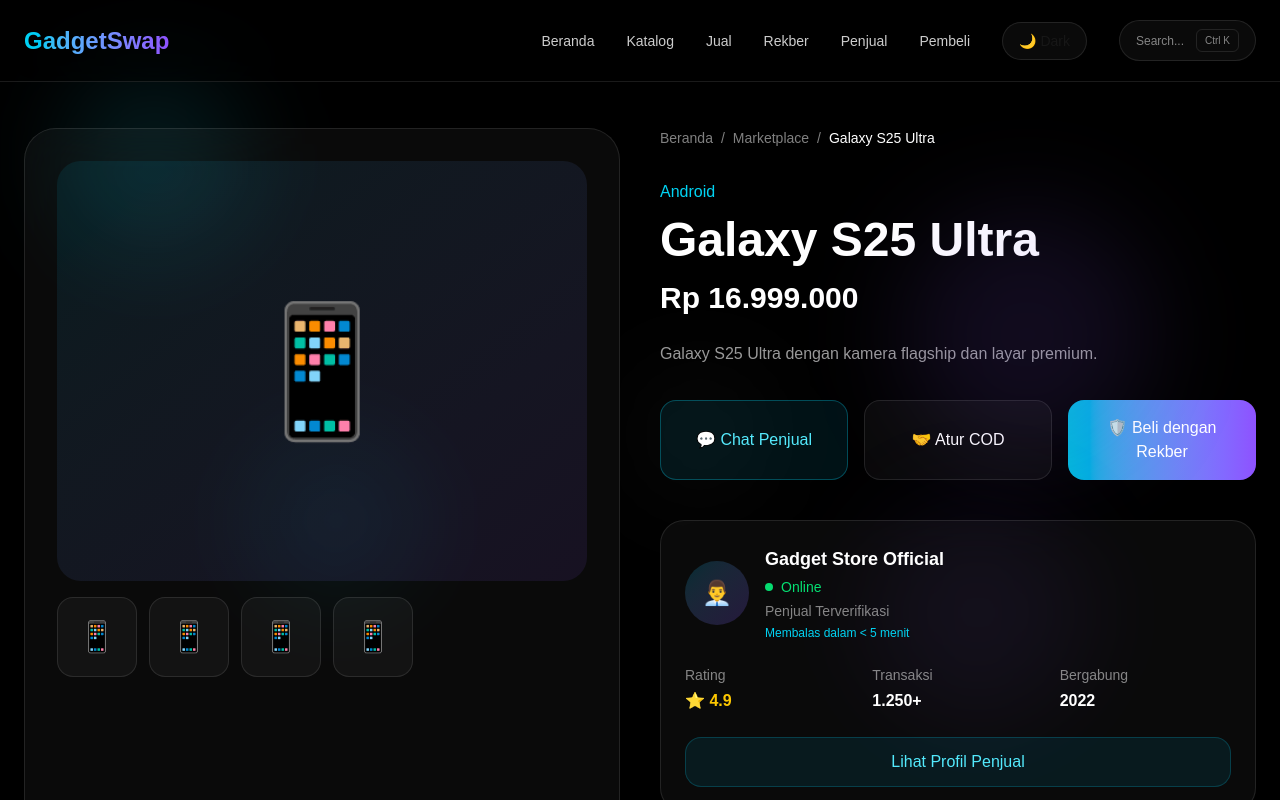
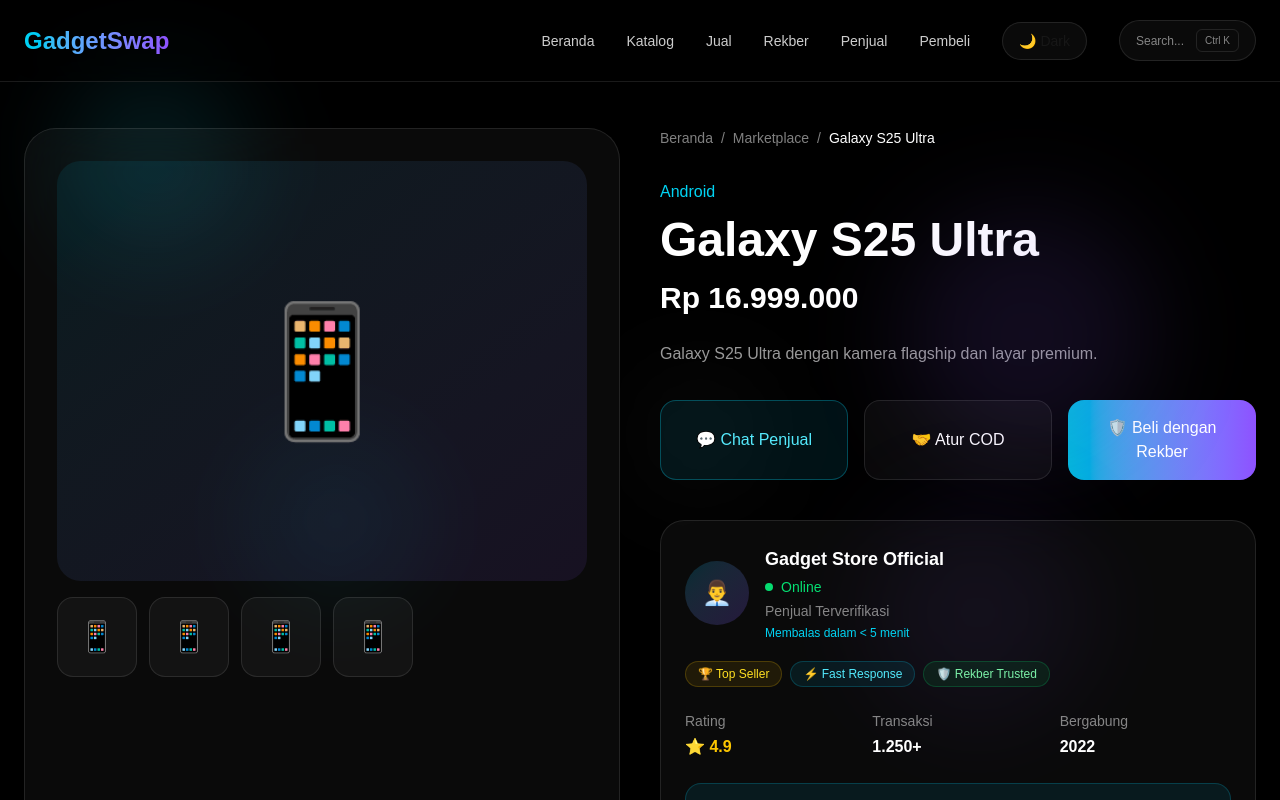
Before and after one commit to Rexlicky/gadgetswap, a Next.js app: page /product/galaxy-s25-ultra in a window 1280 px wide. Shown: the top 800 px of the page. Built offline with nearby package versions, Linux system fonts and the light colour scheme.

Commit message:
feat: add seller achievement badges

```diff
--- a/src/components/product/SellerCard.jsx
+++ b/src/components/product/SellerCard.jsx
@@ -21,6 +21,20 @@ export default function SellerCard() {
             Membalas dalam &lt; 5 menit
           </p>
         </div>
+      </div>
+
+      <div className="mt-5 flex flex-wrap gap-2">
+        <span className="rounded-full border border-yellow-400/20 bg-yellow-500/10 px-3 py-1 text-xs text-yellow-300">
+          🏆 Top Seller
+        </span>
+
+        <span className="rounded-full border border-cyan-400/20 bg-cyan-500/10 px-3 py-1 text-xs text-cyan-300">
+          ⚡ Fast Response
+        </span>
+
+        <span className="rounded-full border border-green-400/20 bg-green-500/10 px-3 py-1 text-xs text-green-300">
+          🛡️ Rekber Trusted
+        </span>
       </div>
 
       <div className="mt-6 grid grid-cols-3 gap-4">
```
